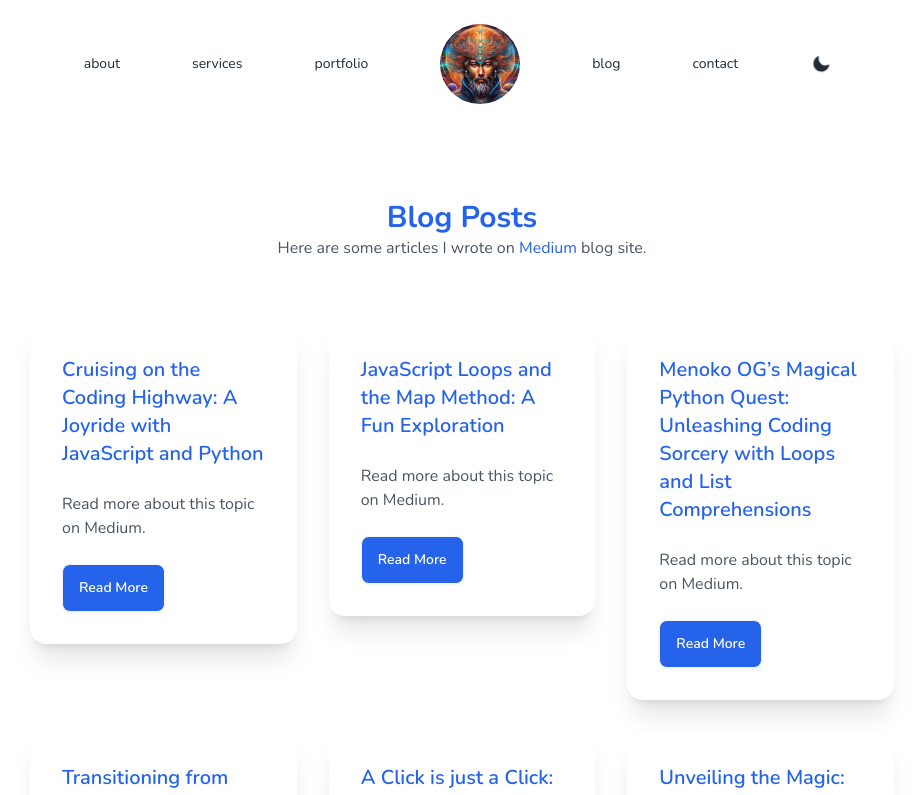
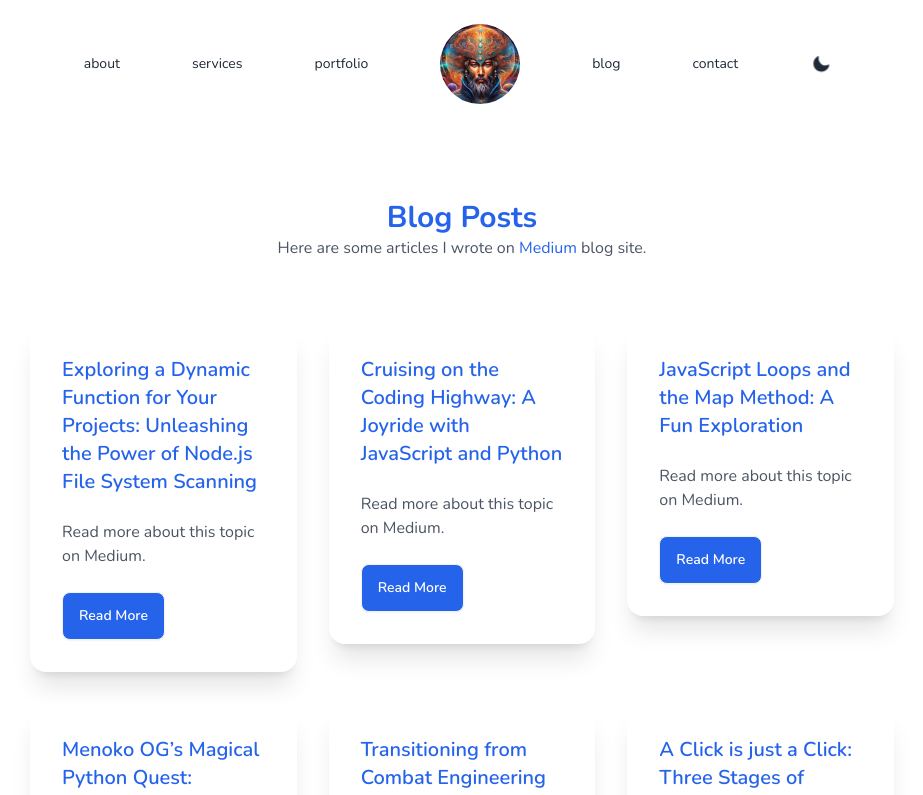
Before and after one commit to MenokoOG/menoko-og-portfolio, a Next.js app: page /blog in a window 1280 px wide. Shown: the top 795 px of the page, without its empty margins (178-1101 px from the left). Built offline with nearby package versions, Linux system fonts and the light colour scheme.

Commit message:
add new blog

```diff
--- a/app/blog/page.tsx
+++ b/app/blog/page.tsx
@@ -1,6 +1,11 @@
 import React from "react";
 
 const blogPosts = [
+  {
+    title:
+      "Exploring a Dynamic Function for Your Projects: Unleashing the Power of Node.js File System Scanning",
+    link: "https://medium.com/@jefftkddan/exploring-a-dynamic-function-for-your-projects-unleashing-the-power-of-node-js-3c75301ac411",
+  },
   {
     title:
       "Cruising on the Coding Highway: A Joyride with JavaScript and Python",
```
